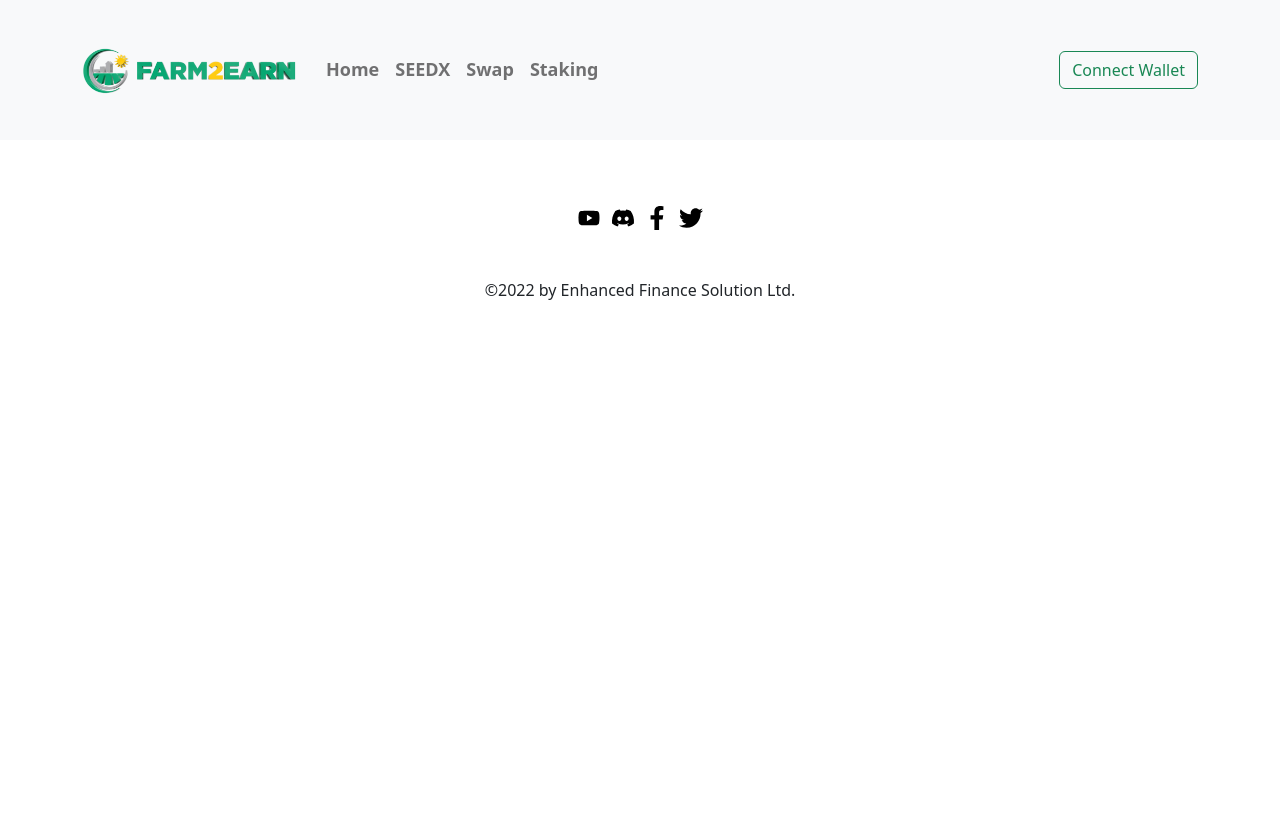
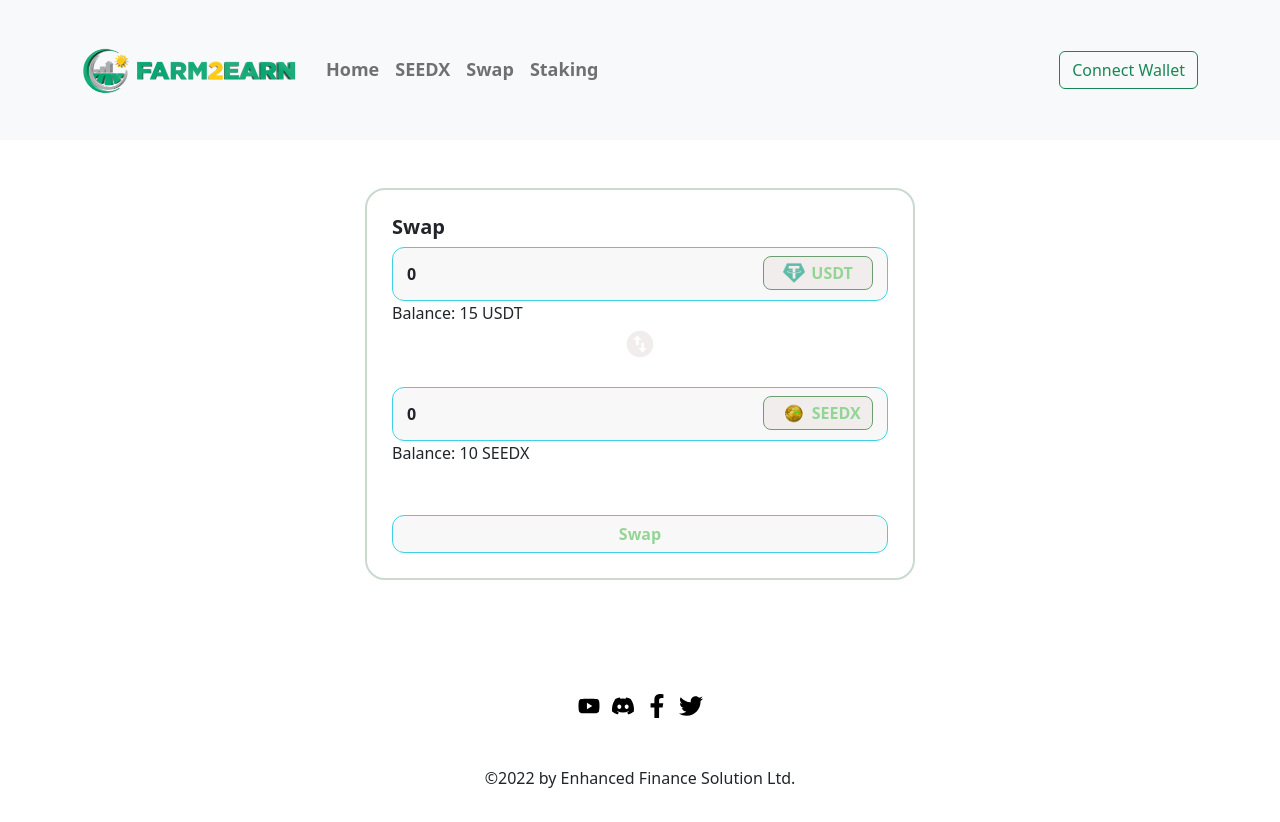
Before and after one commit to asad926/farm2earn_dapp, a React (Create React App) app: page / in a window 1280 px wide. Before the commit the page ends 800 px from the top, so only its background shows below. Built offline with nearby package versions, Linux system fonts and the light colour scheme.

Commit message:
Update App.js

```diff
--- a/src/App.js
+++ b/src/App.js
@@ -9,6 +9,7 @@ function App() {
     <BrowserRouter>
       <NaveBar />
       <Routes>
+        <Route exact path="/" element={<Swap_form />} />
         <Route exact path="/swap" element={<Swap_form />} />
         <Route exact path="/staking" element={<Staking />} />
       </Routes>
```
